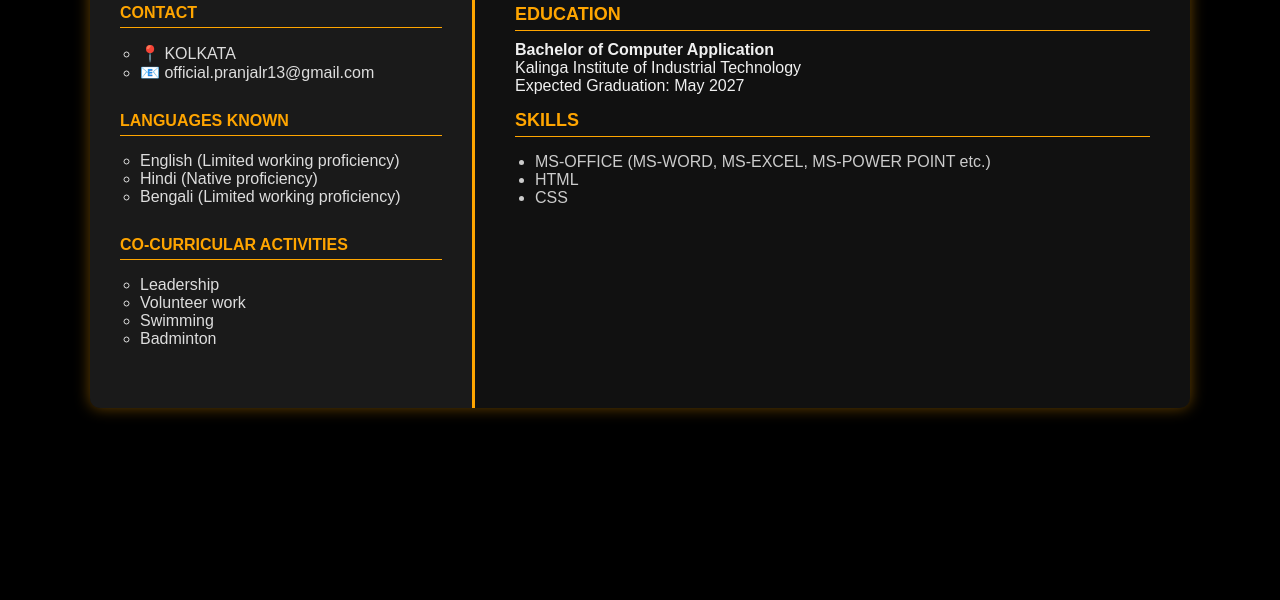
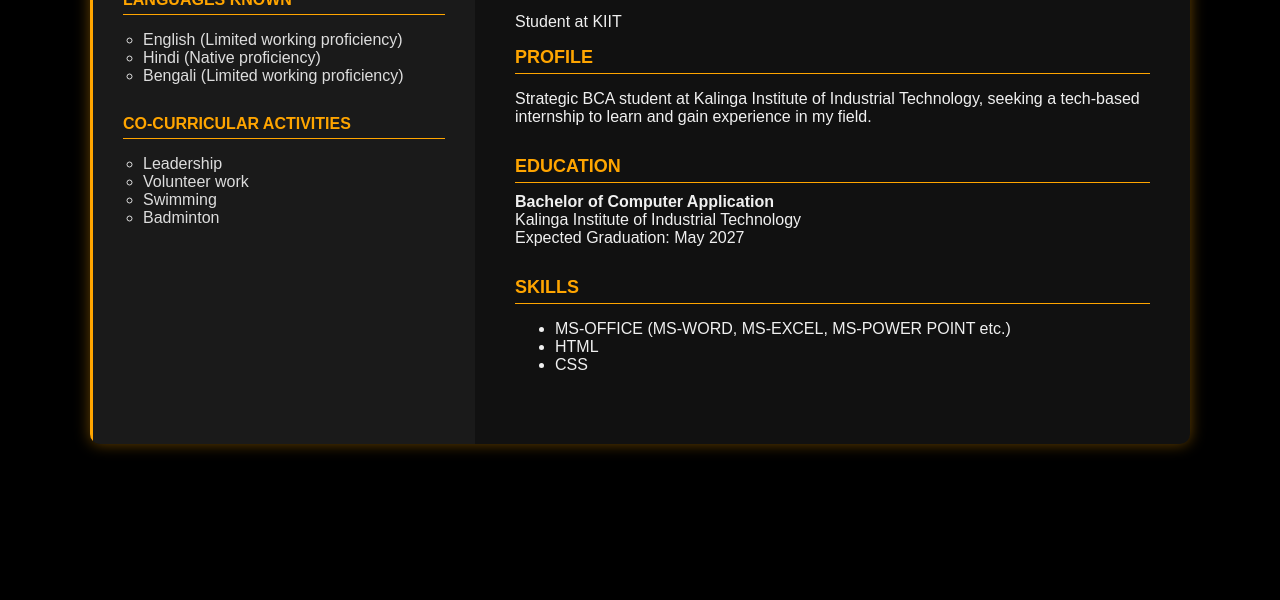
Before and after one commit to Pranjalr13/portfolio, a plain HTML site: page index.html in a window 1280 px wide. Shown: the part 200-800 px from the top of the page. Drawn offline with Linux system fonts and the light colour scheme.

Commit message:
Update index.html

```diff
--- a/index.html
+++ b/index.html
@@ -15,7 +15,7 @@
 
     .container {
       display: flex;
-      flex-direction: row;
+      flex-direction: row-reverse;
       max-width: 1100px;
       margin: 40px auto;
       box-shadow: 0 0 15px rgba(255, 165, 0, 0.4);
@@ -29,7 +29,7 @@
       background-color: #1a1a1a;
       padding: 30px;
       box-sizing: border-box;
-      border-right: 3px solid orange;
+      border-left: 3px solid orange;
     }
 
     .header-with-pic {
@@ -144,7 +144,7 @@
 </head>
 <body>
   <div class="container">
-    <aside class="sidebar">
+    <main class="content">
       <div class="header-with-pic">
         <div>
           <h1>Pranjal<br><span class="last-name">Rai</span></h1>
@@ -155,6 +155,31 @@
       </div>
       <p class="subtitle">Student at KIIT</p>
 
+      <section>
+        <h2>Profile</h2>
+        <p>Strategic BCA student at Kalinga Institute of Industrial Technology, seeking a tech-based internship to learn and gain experience in my field.</p>
+      </section>
+
+      <section>
+        <h2>Education</h2>
+        <div class="job">
+          <strong>Bachelor of Computer Application</strong><br>
+          Kalinga Institute of Industrial Technology<br>
+          Expected Graduation: May 2027
+        </div>
+      </section>
+
+      <section>
+        <h2>Skills</h2>
+        <ul>
+          <li>MS-OFFICE (MS-WORD, MS-EXCEL, MS-POWER POINT etc.)</li>
+          <li>HTML</li>
+          <li>CSS</li>
+        </ul>
+      </section>
+    </main>
+
+    <aside class="sidebar">
       <div class="section">
         <h2>Contact</h2>
         <ul>
@@ -182,31 +207,6 @@
         </ul>
       </div>
     </aside>
-
-    <main class="content">
-      <section>
-        <h2>Profile</h2>
-        <p>Strategic BCA student at Kalinga Institute of Industrial Technology, seeking a tech-based internship to learn and gain experience in my field.</p>
-      </section>
-
-      <section>
-        <h2>Education</h2>
-        <div class="job">
-          <strong>Bachelor of Computer Application</strong><br>
-          Kalinga Institute of Industrial Technology<br>
-          Expected Graduation: May 2027
-        </div>
-
-        <div class="job">
-          <h2>Skills</h2>
-          <ul>
-            <li>MS-OFFICE (MS-WORD, MS-EXCEL, MS-POWER POINT etc.)</li>
-            <li>HTML</li>
-            <li>CSS</li>
-          </ul>
-        </div>
-      </section>
-    </main>
   </div>
 </body>
 </html>
```
